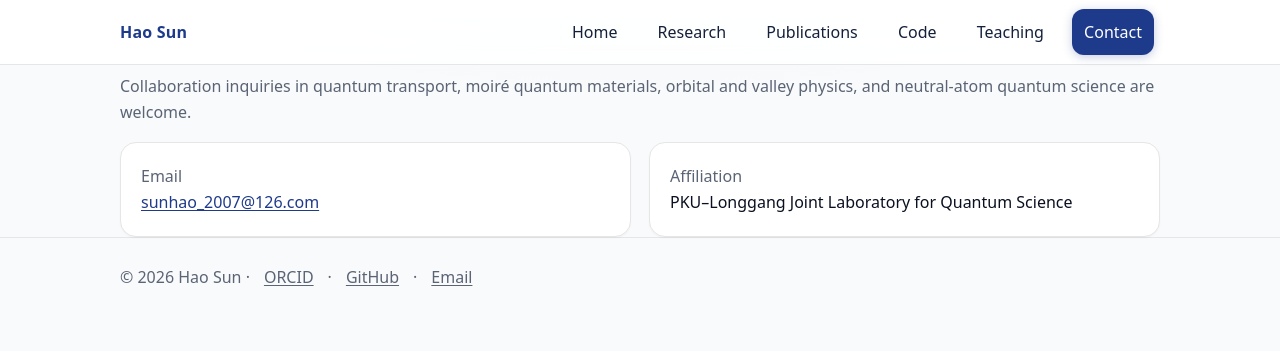
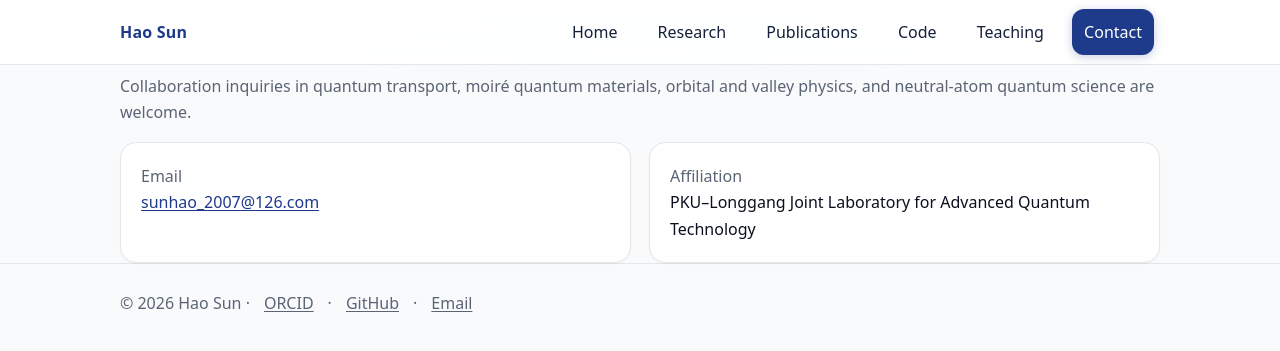
Before and after one commit to sunohao/sunohao.github.io, a Jekyll site: the page built from contact/index.md, in a window 1280 px wide. Shown: the top 351 px of the page. Built offline with Jekyll 4.4.1, drawn with Linux system fonts in a browser that asks for light colours.

Commit message:
Update laboratory affiliation name

```diff
--- a/contact/index.md
+++ b/contact/index.md
@@ -12,6 +12,6 @@ permalink: /contact.html
   </div>
   <div class="card pad">
     <div class="muted">Affiliation</div>
-    <div>PKU–Longgang Joint Laboratory for Quantum Science</div>
+    <div>PKU–Longgang Joint Laboratory for Advanced Quantum Technology</div>
   </div>
 </div>
```
